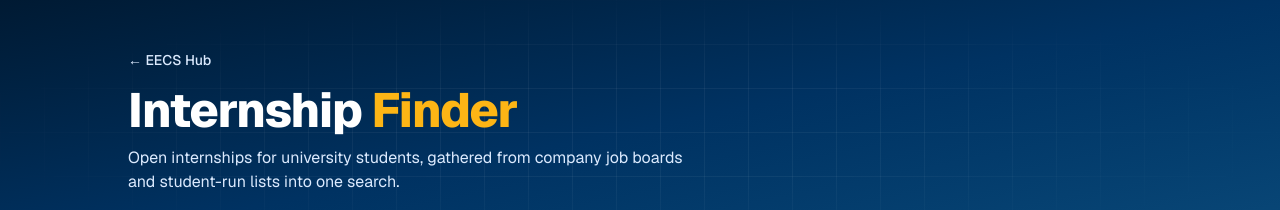
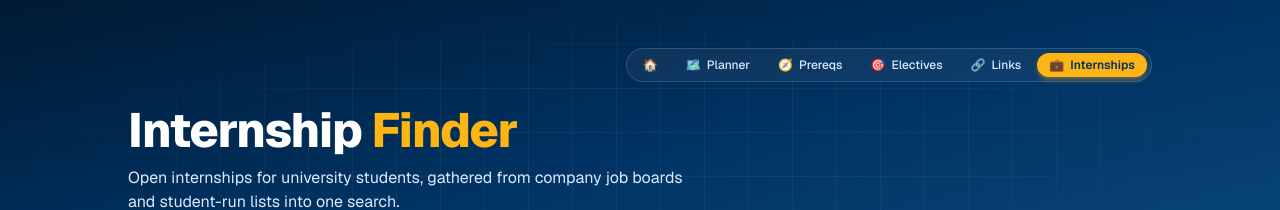
Before and after one commit to K-R-King/Internship-Finder, a Next.js app: page / in a window 1280 px wide. Shown: the top 210 px of the page. Built offline with nearby package versions, Linux system fonts and the light colour scheme; no server answers.

Commit message:
Add the EECS site menu (#1)
Co-authored-by: Claude Opus 5.5 <noreply@anthropic.com>

```diff
--- a/app/page.tsx
+++ b/app/page.tsx
@@ -1,4 +1,5 @@
 import Finder from "@/components/Finder";
+import SuiteNav from "@/components/SuiteNav";
 
 export default function Home() {
   return (
@@ -6,9 +7,9 @@ export default function Home() {
       <header className="relative overflow-hidden bg-berkeley bg-linear-to-br from-berkeley-dark via-berkeley to-[#0b4a7a] px-4 pt-12 pb-16 text-white">
         <div className="hero-grid pointer-events-none absolute inset-0" />
         <div className="relative mx-auto max-w-5xl">
-          <a href="https://eecs-hub.vercel.app" className="mb-4 inline-block text-sm font-medium text-blue-100 underline-offset-4 hover:text-gold hover:underline">
-            ← EECS Hub
-          </a>
+          <div className="mb-6 flex justify-end">
+            <SuiteNav current="internships" />
+          </div>
           <h1 className="text-4xl font-extrabold tracking-tight sm:text-5xl">
             Internship <span className="text-gold">Finder</span>
           </h1>
--- /dev/null
+++ b/components/SuiteNav.tsx
@@ -0,0 +1,31 @@
+import { HOME_URL, SUITE, type SiteId } from "@/lib/suite";
+
+const pill = "flex items-center gap-1.5 rounded-full px-3 py-1 text-xs";
+const active = `${pill} bg-gold font-semibold text-berkeley shadow-md shadow-gold/30`;
+const idle = `${pill} font-medium text-blue-100 transition hover:bg-white/10 hover:text-gold`;
+
+// switches between the EECS Hub and its tools; the same component lives in each EECS site
+export default function SuiteNav({ current }: { current: SiteId | "home" }) {
+  return (
+    <div className="flex max-w-full flex-wrap items-center justify-center gap-1 rounded-2xl border border-white/15 bg-white/5 p-1 backdrop-blur sm:rounded-full" aria-label="EECS student tools">
+      {current === "home" ? (
+        <span aria-current="page" aria-label="EECS Hub" className={`${active} px-2.5`}>🏠</span>
+      ) : (
+        <a href={HOME_URL} aria-label="EECS Hub home" title="EECS Hub" className={`${idle} px-2.5`}>🏠</a>
+      )}
+      {SUITE.map((s) =>
+        s.id === current ? (
+          <span key={s.id} aria-current="page" className={active}>
+            <span aria-hidden className="hidden sm:inline">{s.icon}</span>
+            {s.label}
+          </span>
+        ) : (
+          <a key={s.id} href={s.url} className={idle}>
+            <span aria-hidden className="hidden sm:inline">{s.icon}</span>
+            {s.label}
+          </a>
+        ),
+      )}
+    </div>
+  );
+}
--- /dev/null
+++ b/lib/suite.ts
@@ -0,0 +1,17 @@
+// the EECS Hub and its tools link to each other; locally the hub runs on port 3004 and the
+// tools on 3000, 3002, 3003, 3001 and 3005
+const dev = process.env.NODE_ENV === "development";
+
+export const HOME_URL = process.env.NEXT_PUBLIC_HUB_URL ?? (dev ? "http://localhost:3004" : "https://eecs-hub.vercel.app");
+
+export const SUITE = [
+  { id: "planner", label: "Planner", icon: "🗺️", url: process.env.NEXT_PUBLIC_PLANNER_URL ?? (dev ? "http://localhost:3000" : "https://eecs-planner.vercel.app") },
+  { id: "prereqs", label: "Prereqs", icon: "🧭", url: process.env.NEXT_PUBLIC_PREREQS_URL ?? (dev ? "http://localhost:3002" : "https://eecs-prereqs.vercel.app") },
+  { id: "electives", label: "Electives", icon: "🎯", url: process.env.NEXT_PUBLIC_ELECTIVES_URL ?? (dev ? "http://localhost:3003" : "https://eecs-electives.vercel.app") },
+  { id: "links", label: "Links", icon: "🔗", url: process.env.NEXT_PUBLIC_LINKS_URL ?? (dev ? "http://localhost:3001" : "https://eecs-links.vercel.app") },
+  { id: "internships", label: "Internships", icon: "💼", url: process.env.NEXT_PUBLIC_INTERNSHIPS_URL ?? (dev ? "http://localhost:3005" : "https://find-internships.vercel.app") },
+] as const;
+
+export type SiteId = (typeof SUITE)[number]["id"];
+
+export const siteUrl = (id: SiteId) => SUITE.find((s) => s.id === id)!.url;
```
